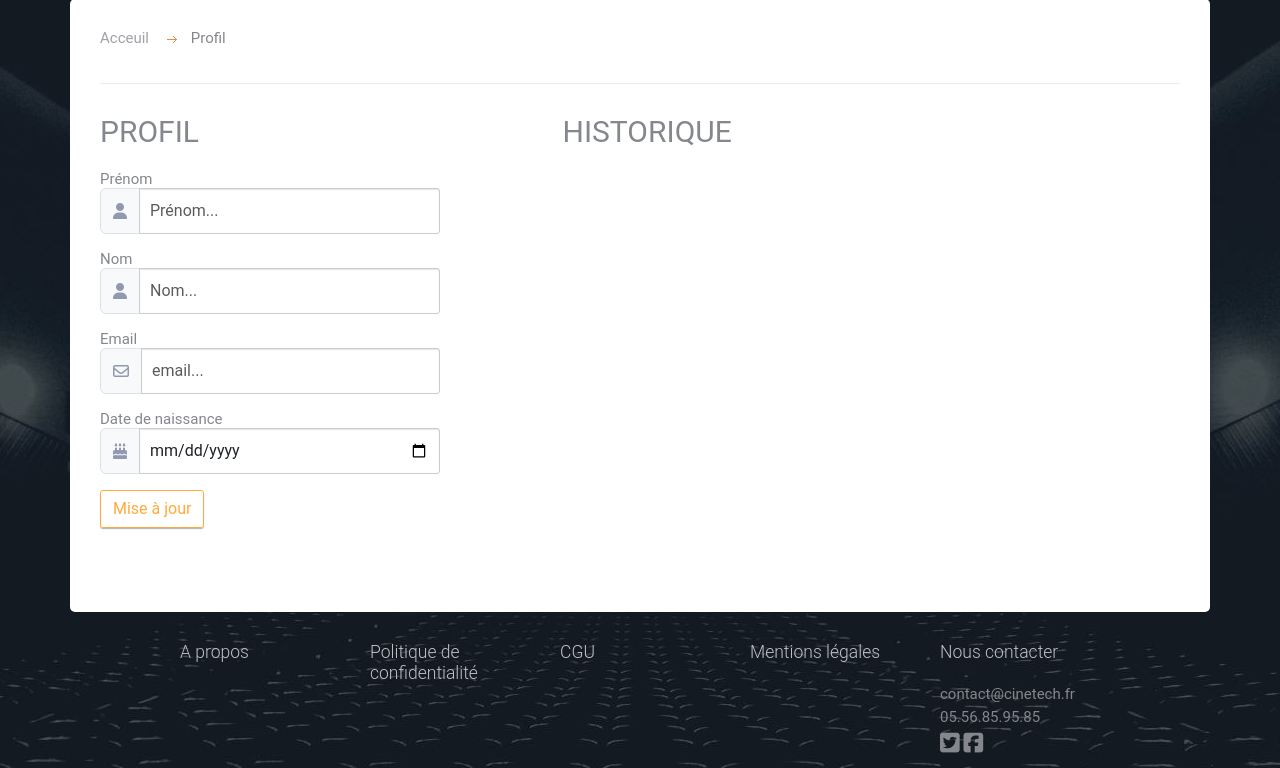
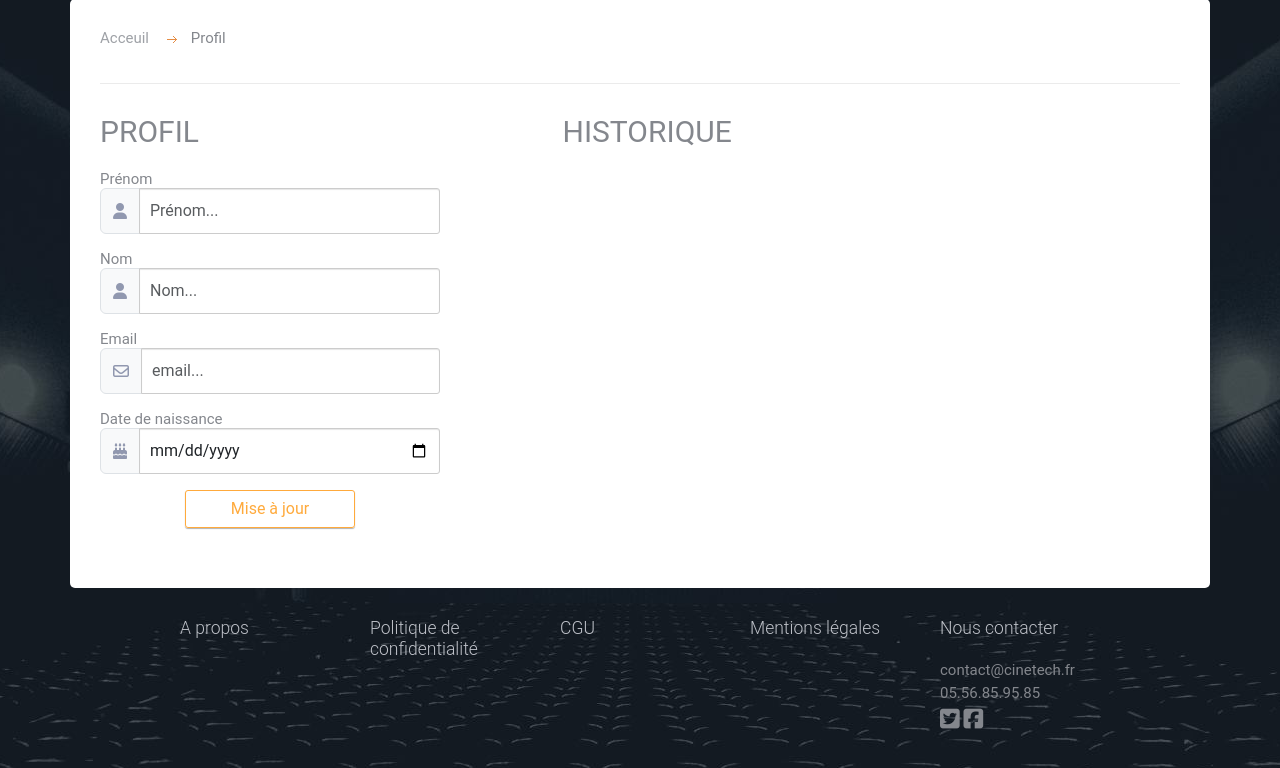
Before and after one commit to Davidgbn33/CinemaF_ilm, a PHP site: template src/View/User/profil.html.twig in a window 1280 px wide. Shown: the part 165-933 px from the top of the page. Run offline with PHP 8.4, Linux system fonts and the light colour scheme; the template is opened without the code that fills it, so the values that code supplies are empty; some libraries are stand-ins or nearby versions.

Commit message:
changed button

```diff
--- a/src/View/User/profil.html.twig
+++ b/src/View/User/profil.html.twig
@@ -75,7 +75,7 @@
                                     <p style="color: red">{{ error['birthday'] }}</p>
                                 {% endif %}
 
-                                <button type="submit" class="btn btn-outline-warning btn-block mb-4">Mise à jour
+                                <button type="submit" class="btn btn-outline-warning d-grid gap-2 col-6 mx-auto">Mise à jour
                                 </button>
                             </form>
 
```
